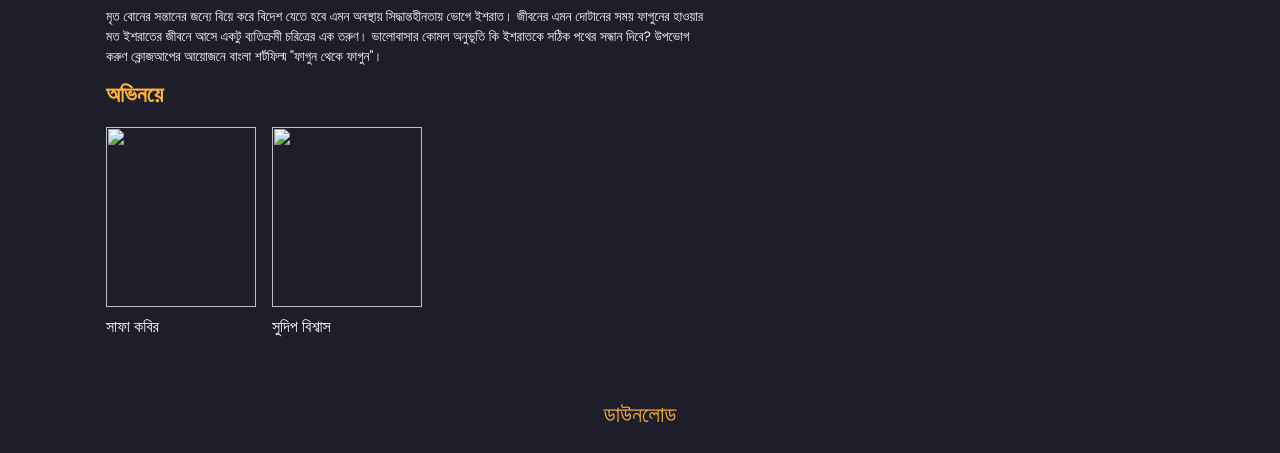
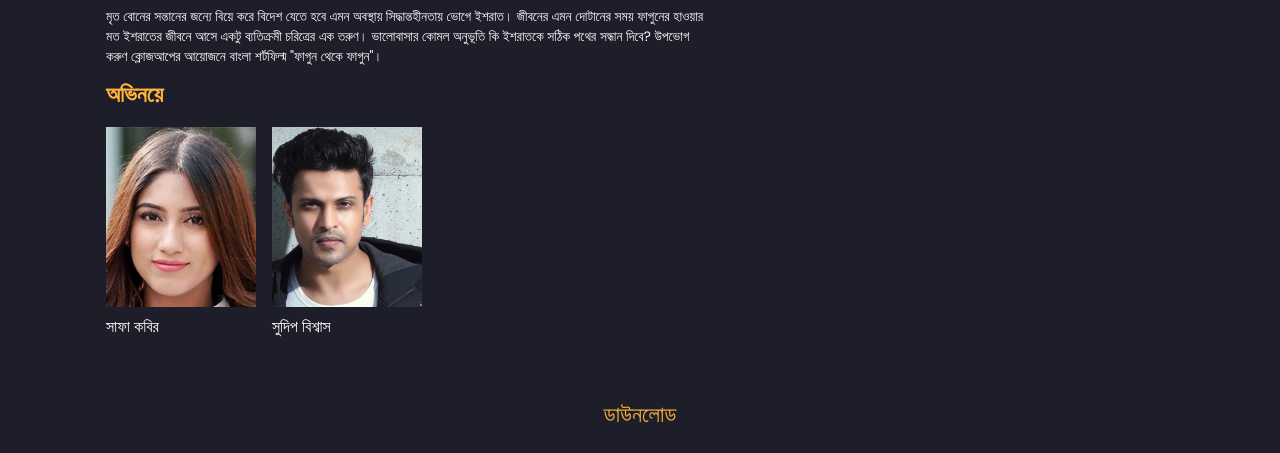
Before and after one commit to Muntasir15/MovieMela_project, a plain HTML site: page play-page.html in a window 1280 px wide. Shown: the part 730-1183 px from the top of the page. Drawn offline with nearby package versions, Linux system fonts and the light colour scheme; the site is published under a folder, as on GitHub Pages, so addresses that start at the root find nothing.

Commit message:
Update play-page.html

```diff
--- a/play-page.html
+++ b/play-page.html
@@ -91,11 +91,11 @@
     <h2 class="cast-heading">অভিনয়ে</h2>
     <div class="cast">
         <div class="cast-box">
-            <img src="/play-page/cast1.jpg" alt="" class="cast-img">
+            <img src="play-page/cast1.jpg" alt="" class="cast-img">
             <span class="cast-title">সাফা কবির</span>
         </div>
         <div class="cast-box">
-            <img src="/play-page/cast2.jpg" alt="" class="cast-img">
+            <img src="play-page/cast2.jpg" alt="" class="cast-img">
             <span class="cast-title">সুদিপ বিশ্বাস</span>
         </div>
     </div>
```
